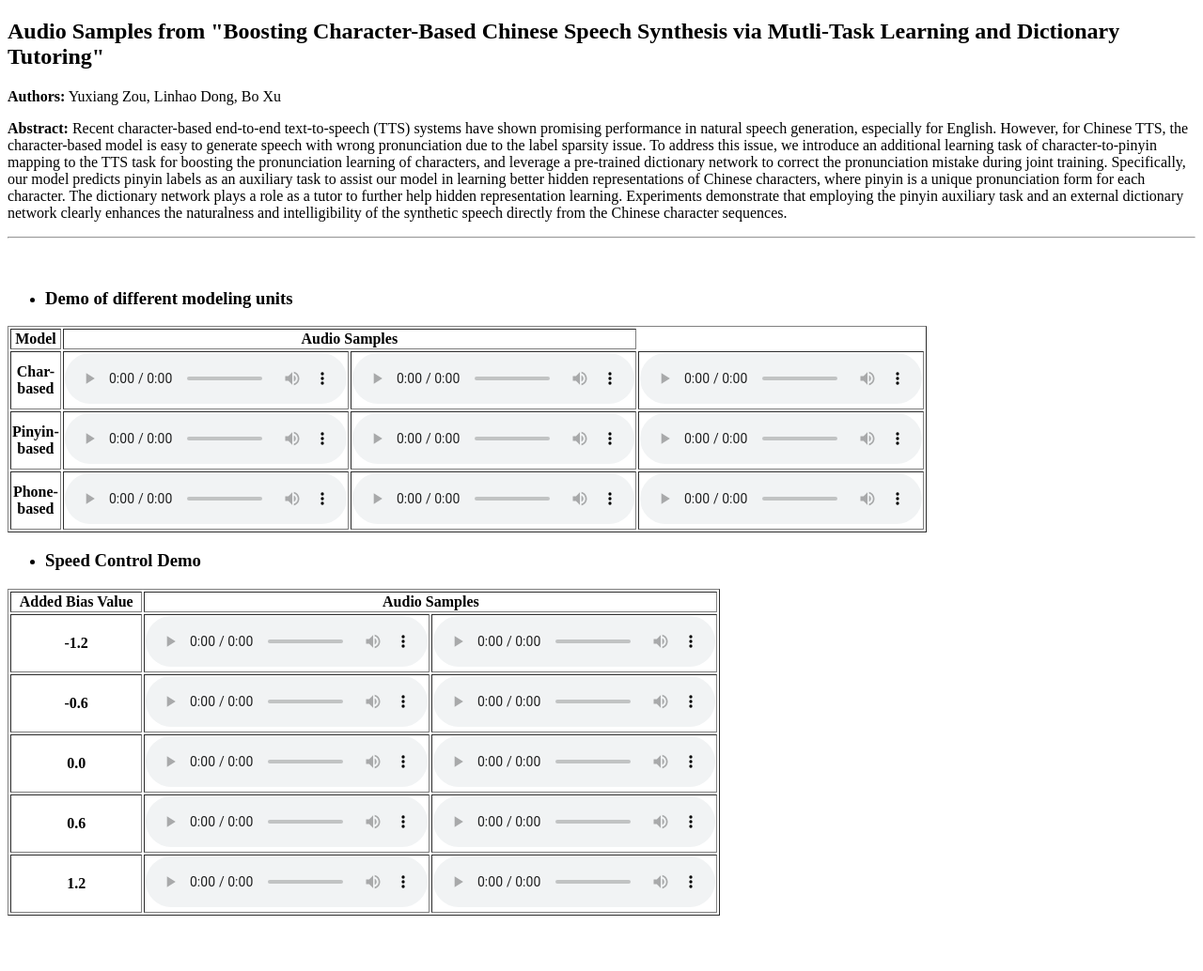
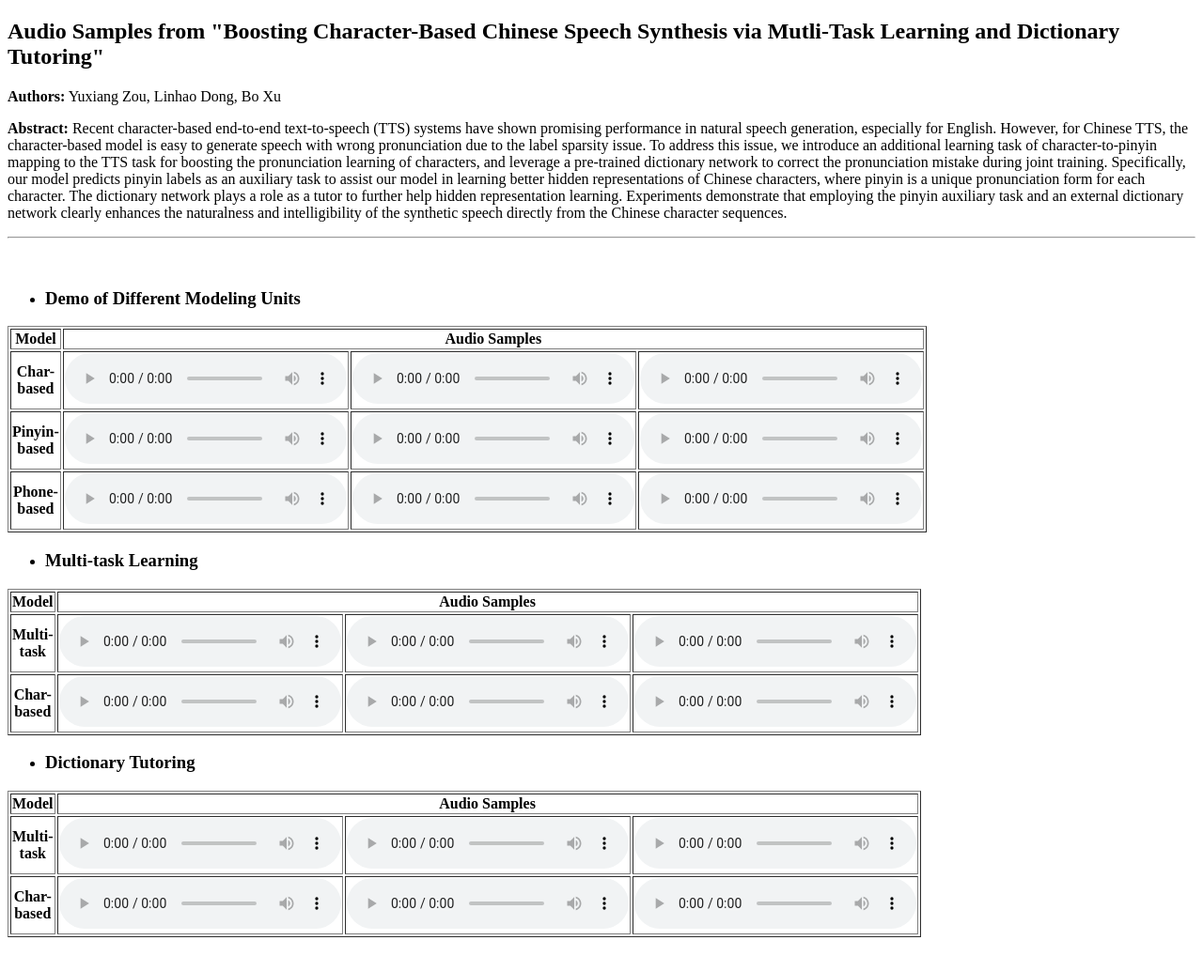
Before and after one commit to sysuzyx/ChineseTTS, a plain HTML site: page index.html in a window 1280 px wide. Shown: the whole page at 94% size. Drawn offline with Linux system fonts and the light colour scheme.

Commit message:
Update index.html

```diff
--- a/index.html
+++ b/index.html
@@ -14,17 +14,17 @@
 <p>&nbsp;</p>
 <ul>
   <li>
-    <h3>Demo of different modeling units</h3>
+    <h3>Demo of Different Modeling Units</h3>
   </li>
 </ul>
 <table width="60%" border="1">
   <tbody>
     <tr>
-      <th width="30%" align="right" style="text-align: center" scope="col"> Model</th>
-      <th colspan="2" style="text-align: center" scope="col">Audio Samples</th>
+      <th width="35%" align="right" style="text-align: center" scope="col"> Model</th>
+      <th colspan="3" style="text-align: center" scope="col">Audio Samples</th>
     </tr>
     <tr>
-      <th width="30%" align="right" style="text-align: center" scope="col">Char-based</th>
+      <th width="35%" align="right" style="text-align: center" scope="col">Char-based</th>
       <th width="35%" style="text-align: center" scope="col"><audio controls>
         <source src="demo/baseline/A_2.wav" type="audio/wav">
       </audio></th>
@@ -36,7 +36,7 @@
       </audio></th>
     </tr>
     <tr>
-      <th width="30%" align="right" style="text-align: center" scope="row">Pinyin-based</th>
+      <th width="35%" align="right" style="text-align: center" scope="row">Pinyin-based</th>
       <th width="35%" style="text-align: center"><audio controls>
         <source src="demo/baseline/B_2.wav" type="audio/wav">
       </audio></th>
@@ -48,7 +48,7 @@
       </audio></th>
     </tr>
     <tr>
-      <th width="30%" align="right" style="text-align: center" scope="row">Phone-based</th>
+      <th width="35%" align="right" style="text-align: center" scope="row">Phone-based</th>
       <th width="35%" style="text-align: center"><audio controls>
         <source src="demo/baseline/C_2.wav" type="audio/wav">
       </audio></th>
@@ -63,60 +63,75 @@
 </table>
 <ul>
   <li>
-    <h3>Speed Control Demo</h3>
+    <h3>Multi-task Learning</h3>
   </li>
 </ul>
-<span style="text-align: center" width="170" nowrap="nowrap" scope="col"></span><span style="text-align: center" width="170" nowrap="nowrap" scope="col"></span>
 <table width="60%" border="1">
   <tbody>
     <tr>
-      <th width="30%" nowrap style="text-align: center" scope="col">Added Bias Value</th>
-      <th colspan="2" style="text-align: center; width: 80%;" scope="col">Audio Samples</th>
+      <th width="35%" align="right" style="text-align: center" scope="col"> Model</th>
+      <th colspan="3" style="text-align: center" scope="col">Audio Samples</th>
     </tr>
     <tr>
-      <th width="20%" nowrap style="text-align: center" scope="row">-1.2</th>
+      <th width="35%" align="right" style="text-align: center" scope="row">Multi-task</th>
       <th width="35%" style="text-align: center"><audio controls>
-        <source src="speedcontrol/s_12/00000440_gen.wav" type="audio/wav">
+        <source src="demo/multi-task/D_2.wav" type="audio/wav">
       </audio></th>
       <td width="35%" style="text-align: center"><audio controls>
-        <source src="speedcontrol/s_12/00013358_gen.wav" type="audio/wav">
+        <source src="demo/multi-task/D_3.wav" type="audio/wav">
       </audio></td>
+      <th width="35%" style="text-align: center" scope="col"><audio controls>
+        <source src="demo/multi-task/D_4.wav" type="audio/wav">
+      </audio></th>
     </tr>
     <tr>
-      <th width="20%" nowrap style="text-align: center" scope="row">-0.6</th>
+      <th width="35%" align="right" style="text-align: center" scope="col">Char-based</th>
+      <th width="35%" style="text-align: center" scope="col"><audio controls>
+        <source src="demo/baseline/A_2.wav" type="audio/wav">
+      </audio></th>
+      <th width="35%" style="text-align: center" scope="col"><audio controls>
+        <source src="demo/baseline/A_3.wav" type="audio/wav">
+      </audio></th>
+      <th width="35%" style="text-align: center" scope="col"><audio controls>
+        <source src="demo/baseline/A_4.wav" type="audio/wav">
+      </audio></th>
+    </tr>
+  </tbody>
+</table>
+<ul>
+  <li>
+    <h3>Dictionary Tutoring</h3>
+  </li>
+</ul>
+<table width="60%" border="1">
+  <tbody>
+    <tr>
+      <th width="35%" align="right" style="text-align: center" scope="col"> Model</th>
+      <th colspan="3" style="text-align: center" scope="col">Audio Samples</th>
+    </tr>
+    <tr>
+      <th width="35%" align="right" style="text-align: center" scope="row">Multi-task</th>
       <th width="35%" style="text-align: center"><audio controls>
-        <source src="speedcontrol/s_6/00000440_gen.wav" type="audio/wav">
+        <source src="demo/dict/D_1.wav" type="audio/wav">
       </audio></th>
       <td width="35%" style="text-align: center"><audio controls>
-        <source src="speedcontrol/s_6/00013358_gen.wav" type="audio/wav">
+        <source src="demo/dict/D_30.wav" type="audio/wav">
       </audio></td>
+      <th width="35%" style="text-align: center" scope="col"><audio controls>
+        <source src="demo/dict/D_34.wav" type="audio/wav">
+      </audio></th>
     </tr>
     <tr>
-      <th width="20%" nowrap style="text-align: center" scope="row">0.0</th>
-      <th width="35%" style="text-align: center"><audio controls>
-        <source src="speedcontrol/s0/00000440_gen.wav" type="audio/wav">
+      <th width="35%" align="right" style="text-align: center" scope="col">Char-based</th>
+      <th width="35%" style="text-align: center" scope="col"><audio controls>
+        <source src="demo/dict/E_1.wav" type="audio/wav">
       </audio></th>
-      <td width="35%" style="text-align: center"><audio controls>
-        <source src="speedcontrol/s0/00013358_gen.wav" type="audio/wav">
-      </audio></td>
-    </tr>
-    <tr>
-      <th width="20%" nowrap style="text-align: center" scope="row">0.6</th>
-      <th width="35%" style="text-align: center"><audio controls>
-        <source src="speedcontrol/s6/00000440_gen.wav" type="audio/wav">
+      <th width="35%" style="text-align: center" scope="col"><audio controls>
+        <source src="demo/dict/E_30.wav" type="audio/wav">
       </audio></th>
-      <td width="35%" style="text-align: center"><audio controls>
-        <source src="speedcontrol/s6/00013358_gen.wav" type="audio/wav">
-      </audio></td>
-    </tr>
-    <tr>
-      <th width="20%" nowrap style="text-align: center" scope="row">1.2</th>
-      <th width="35%" style="text-align: center"><audio controls>
-        <source src="speedcontrol/s12/00000440_gen.wav" type="audio/wav">
+      <th width="35%" style="text-align: center" scope="col"><audio controls>
+        <source src="demo/dict/E_34.wav" type="audio/wav">
       </audio></th>
-      <td width="35%" style="text-align: center"><audio controls>
-        <source src="speedcontrol/s12/00013358_gen.wav" type="audio/wav">
-      </audio></td>
     </tr>
   </tbody>
 </table>
```
